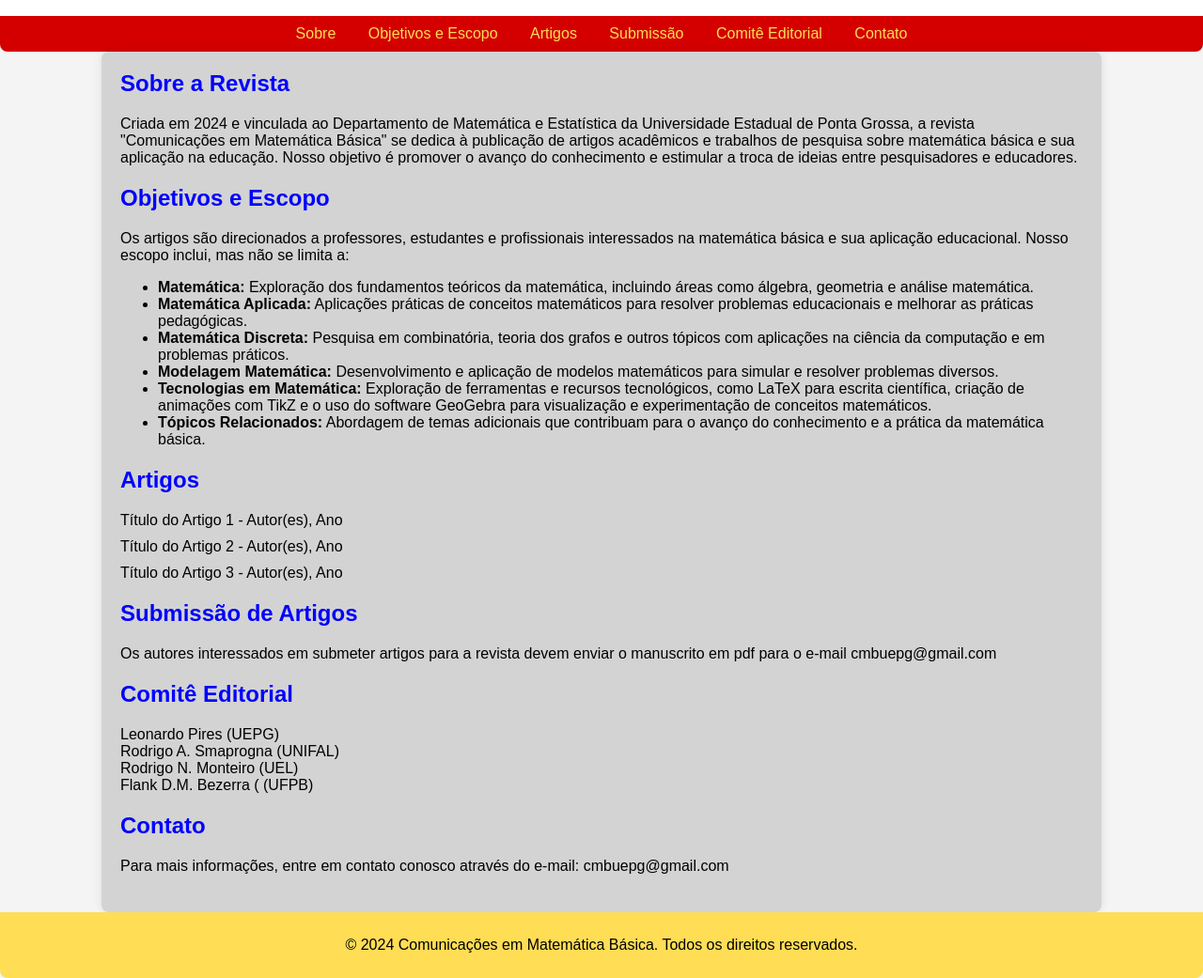
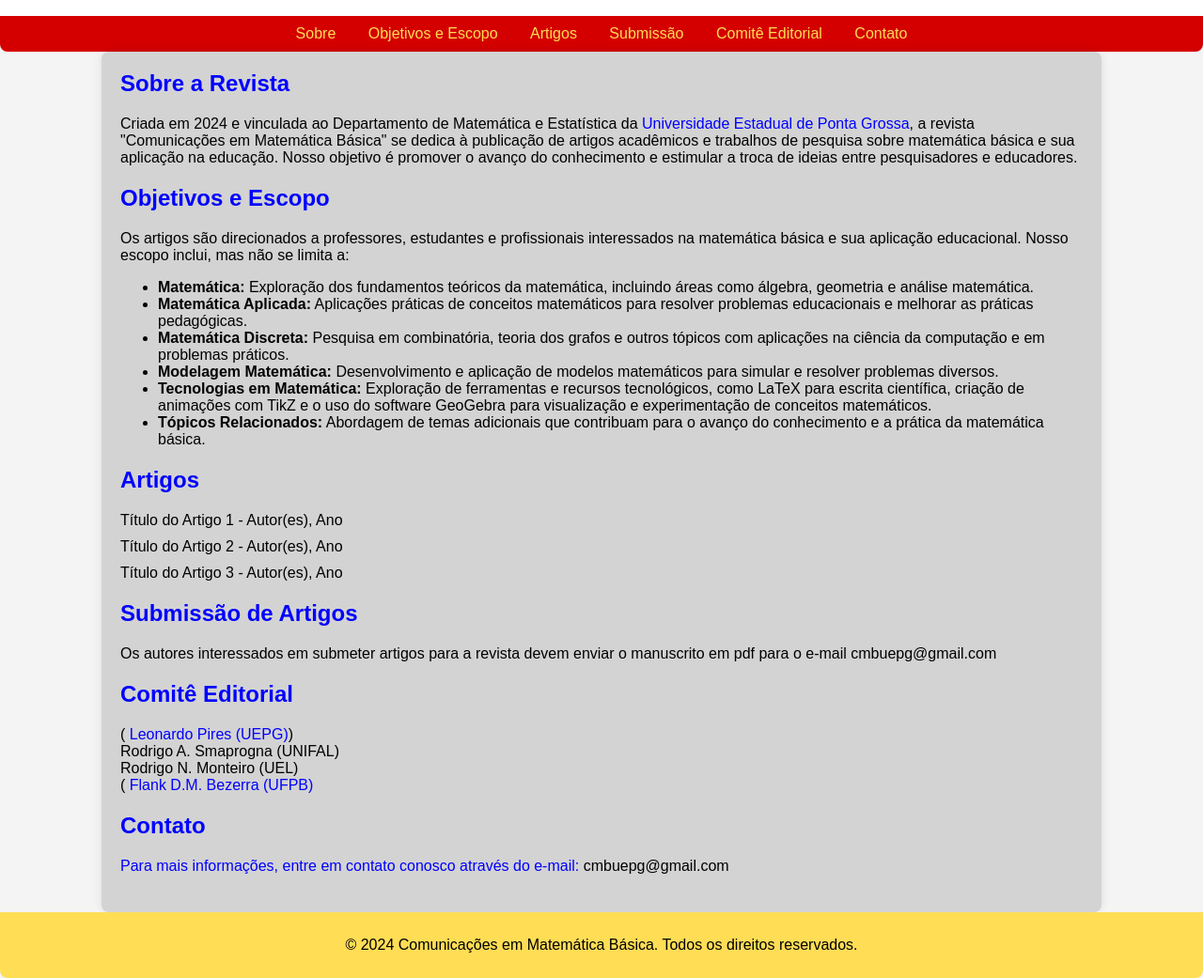
Before and after one commit to CMBasica/CMB, a plain HTML site: page index.html in a window 1280 px wide. Shown: the part 143-1184 px from the top of the page at 94% size. Drawn offline with Linux system fonts and the light colour scheme.

Commit message:
Update index.html

```diff
--- a/index.html
+++ b/index.html
@@ -103,7 +103,7 @@
       <h2>Sobre a Revista</h2>
       <p>
     Criada em 2024 e vinculada ao Departamento de Matemática e Estatística da
-    <a href="https://www.uepg.br" target="_blank">Universidade Estadual de Ponta Grossa</a>,
+    <a href="https://www.uepg.br" target="_blank" style="color: blue; text-decoration: none;">Universidade Estadual de Ponta Grossa</a>,
     a revista "Comunicações em Matemática Básica" se dedica à publicação de artigos acadêmicos e trabalhos de pesquisa sobre matemática básica e sua aplicação na educação. Nosso objetivo é promover o avanço do conhecimento e estimular a troca de ideias entre pesquisadores e educadores.
 </p>
   </section>
@@ -133,10 +133,10 @@
     </section>
      <section id="Comitê Editorial" class="content-section">
       <h2>Comitê Editorial</h2>
-      <p>Leonardo Pires (<a href="https://00leopires.github.io/LeonardoPires/" target="_blank">UEPG</a>)<br>
+      <p> (<a href="https://00leopires.github.io/LeonardoPires/" target="_blank"style="color: blue; text-decoration: none;"> Leonardo Pires (UEPG)</a>)<br>
       Rodrigo A. Smaprogna (UNIFAL)<br>
       Rodrigo N. Monteiro (UEL)<br>
-      Flank D.M. Bezerra (<a href="http://www.mat.ufpb.br/flank/" target="_blank"> (UFPB)</p>
+       (<a href="http://www.mat.ufpb.br/flank/" target="_blank"style="color: blue; text-decoration: none;"> Flank D.M. Bezerra (UFPB)</p>
     </section>
     <section id="contato" class="content-section">
       <h2>Contato</h2>
```
